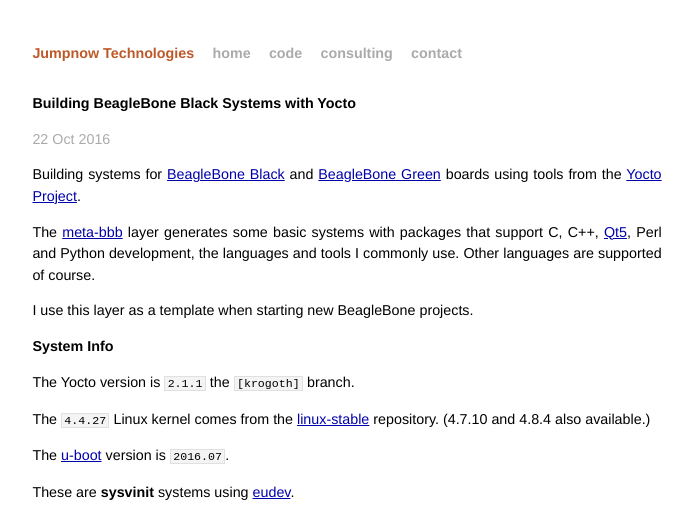
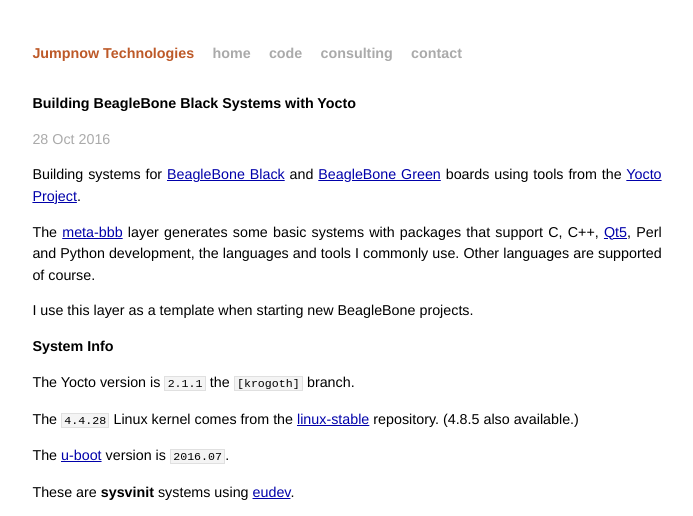
Before and after one commit to jumpnow/jumpnowtek-site, a Jekyll site: the page built from _posts/2015-06-08-BeagleBone-Systems-with-Yocto.md, in a window 1280 px wide and 900 px high. Shown: the top 516 px of the window, without its empty margins (293-986 px from the left). Built offline with Jekyll 4.4.1, drawn with Linux system fonts in a browser that asks for light colours.

Commit message:
Upgrade kernel in bbb doc

```diff
--- a/_posts/2015-06-08-BeagleBone-Systems-with-Yocto.md
+++ b/_posts/2015-06-08-BeagleBone-Systems-with-Yocto.md
@@ -2,7 +2,7 @@
 layout: post
 title: Building BeagleBone Black Systems with Yocto
 description: "Building customized systems for the BeagleBone Black using tools from the Yocto Project"
-date: 2016-10-22 10:26:00
+date: 2016-10-28 09:59:00
 categories: beaglebone
 tags: [linux, beaglebone, yocto]
 ---
@@ -17,7 +17,7 @@
 
 The Yocto version is `2.1.1` the `[krogoth]` branch.
 
-The `4.4.27` Linux kernel comes from the [linux-stable][linux-stable] repository. (4.7.10 and 4.8.4 also available.)
+The `4.4.28` Linux kernel comes from the [linux-stable][linux-stable] repository. (4.8.5 also available.)
 
 The [u-boot][uboot] version is `2016.07`.
 
```
